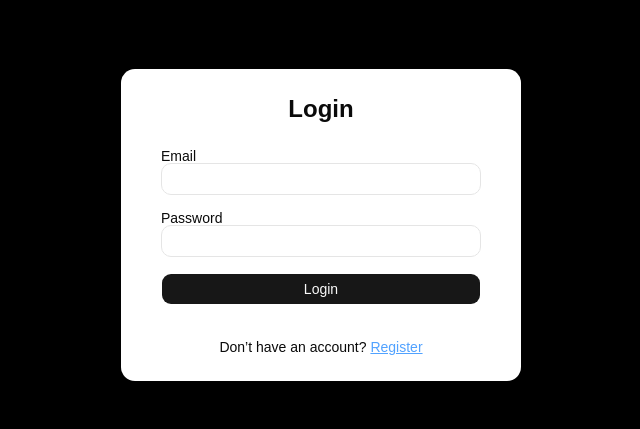
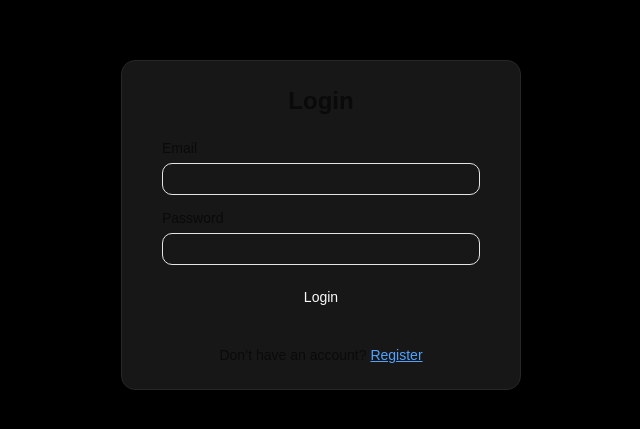
Before and after one commit to Moumita-Mukherjee1234/Interview-ai, a React (Vite) app in the folder frontend/: page /login in a window 1280 px wide. Shown: the part 175-604 px from the top of the page, without its empty margins (319-959 px from the left). Built offline with nearby package versions, Linux system fonts and the light colour scheme; no server answers.

Commit message:
fix: use cn util in login page

```diff
--- a/frontend/src/pages/Login.tsx
+++ b/frontend/src/pages/Login.tsx
@@ -6,6 +6,7 @@ import { Card, CardContent } from "../components/ui/card";
 import { Input } from "../components/ui/input";
 import { Label } from "../components/ui/label";
 import { Button } from "../components/ui/button";
+import { cn } from "../lib/utils";
 
 export default function Login() {
   const navigate = useNavigate();
@@ -19,23 +20,23 @@ export default function Login() {
 
     try {
       await login(email, password);
-      alert("Login successful ✅");
-      navigate("/home"); // redirect after login
+      navigate("/home");
     } catch (err: any) {
       alert(err?.response?.data?.message || "Login failed ❌");
     }
   };
 
   return (
-    <div className="min-h-screen flex items-center justify-center bg-black text-white">
-      <Card className="w-[400px] p-6">
+    <div className={cn("min-h-screen flex items-center justify-center bg-black text-white")}>
+      <Card className={cn("w-[400px] p-6 bg-neutral-900 border border-neutral-800")}>
         <CardContent>
           <h2 className="text-2xl font-bold mb-6 text-center">Login</h2>
 
           <form onSubmit={handleSubmit} className="space-y-4">
-            <div>
-              <Label>Email</Label>
+            <div className="space-y-2">
+              <Label htmlFor="email">Email</Label>
               <Input
+                id="email"
                 type="email"
                 value={email}
                 onChange={(e) => setEmail(e.target.value)}
@@ -43,9 +44,10 @@ export default function Login() {
               />
             </div>
 
-            <div>
-              <Label>Password</Label>
+            <div className="space-y-2">
+              <Label htmlFor="password">Password</Label>
               <Input
+                id="password"
                 type="password"
                 value={password}
                 onChange={(e) => setPassword(e.target.value)}
```
